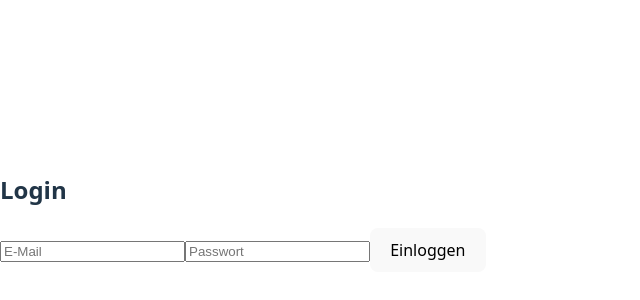
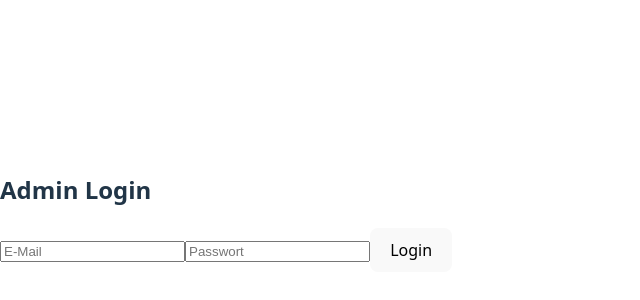
Before and after one commit to Citagroup/cita-frontend, a React (Vite) app: page /admin/login in a window 1280 px wide. Before the commit this address led to /login. Shown: the part 188-488 px from the top of the page, without its empty margins (0-640 px from the left). Built offline with nearby package versions, Linux system fonts and the light colour scheme.

Commit message:
Add admin login and dashboard

```diff
--- a/src/App.jsx
+++ b/src/App.jsx
@@ -1,89 +1,15 @@
-import React, { useState } from "react";
-import { BrowserRouter as Router, Route, Routes, Navigate } from "react-router-dom";
+import { BrowserRouter, Routes, Route } from "react-router-dom";
+import AdminLogin from "./admin/Login";
+import AdminDashboard from "./admin/Dashboard";
 
 function App() {
-  const [token, setToken] = useState(localStorage.getItem("token"));
-
   return (
-    <Router>
+    <BrowserRouter>
       <Routes>
-        <Route path="/login" element={<Login onLogin={setToken} />} />
-        <Route path="/dashboard/*" element={token ? <Dashboard /> : <Navigate to="/login" />} />
-        <Route path="*" element={<Navigate to="/login" />} />
+        <Route path="/admin/login" element={<AdminLogin />} />
+        <Route path="/admin/dashboard" element={<AdminDashboard />} />
       </Routes>
-    </Router>
-  );
-}
-
-function Login({ onLogin }) {
-  const [email, setEmail] = useState("");
-  const [password, setPassword] = useState("");
-
-  const handleLogin = async () => {
-    try {
-      const res = await fetch("https://dein-backend-url.com/api/login", {
-        method: "POST",
-        headers: { "Content-Type": "application/json" },
-        body: JSON.stringify({ email, password })
-      });
-      const data = await res.json();
-      if (data.token) {
-        localStorage.setItem("token", data.token);
-        onLogin(data.token);
-      } else {
-        alert("Login fehlgeschlagen");
-      }
-    } catch (err) {
-      alert("Serverfehler beim Login");
-    }
-  };
-
-  return (
-    <div className="flex h-screen items-center justify-center bg-gray-100">
-      <div className="bg-white p-6 rounded-xl shadow-xl w-80">
-        <h2 className="text-xl font-bold mb-4 text-center">Login</h2>
-        <input
-          type="email"
-          placeholder="E-Mail"
-          className="w-full p-2 border rounded mb-2"
-          value={email}
-          onChange={(e) => setEmail(e.target.value)}
-        />
-        <input
-          type="password"
-          placeholder="Passwort"
-          className="w-full p-2 border rounded mb-4"
-          value={password}
-          onChange={(e) => setPassword(e.target.value)}
-        />
-        <button
-          onClick={handleLogin}
-          className="w-full bg-blue-600 text-white py-2 rounded hover:bg-blue-700"
-        >
-          Einloggen
-        </button>
-      </div>
-    </div>
-  );
-}
-
-function Dashboard() {
-  return (
-    <div className="flex h-screen">
-      <aside className="w-64 bg-blue-800 text-white p-4">
-        <h2 className="text-2xl font-bold mb-4">Menü</h2>
-        <ul className="space-y-2">
-          <li><a href="/dashboard/zeiten">Zeiterfassung</a></li>
-          <li><a href="/dashboard/immobilien">Immobilien</a></li>
-          <li><a href="/dashboard/berichte">Berichte</a></li>
-          <li><a href="/dashboard/kunden">Kunden</a></li>
-        </ul>
-      </aside>
-      <main className="flex-1 p-6 bg-gray-100">
-        <h1 className="text-2xl font-semibold mb-4">Dashboard</h1>
-        <p>Willkommen! Bitte wähle einen Bereich im Menü.</p>
-      </main>
-    </div>
+    </BrowserRouter>
   );
 }
 
--- /dev/null
+++ b/src/admin/Dashboard.jsx
@@ -0,0 +1,36 @@
+import { useEffect, useState } from "react";
+
+export default function AdminDashboard() {
+  const [employees, setEmployees] = useState([]);
+
+  useEffect(() => {
+    const fetchData = async () => {
+      const token = localStorage.getItem("adminToken");
+      const res = await fetch("https://cita-intern.up.railway.app/api/employees", {
+        headers: { Authorization: `Bearer ${token}` }
+      });
+
+      if (res.ok) {
+        const data = await res.json();
+        setEmployees(data);
+      } else {
+        alert("Nicht autorisiert");
+      }
+    };
+
+    fetchData();
+  }, []);
+
+  return (
+    <div>
+      <h2>Mitarbeiterübersicht</h2>
+      <ul>
+        {employees.map(emp => (
+          <li key={emp.id}>
+            {emp.name} ({emp.email})
+          </li>
+        ))}
+      </ul>
+    </div>
+  );
+}
--- /dev/null
+++ b/src/admin/Login.jsx
@@ -0,0 +1,34 @@
+import { useState } from "react";
+
+export default function AdminLogin() {
+  const [email, setEmail] = useState("");
+  const [password, setPassword] = useState("");
+
+  const handleLogin = async (e) => {
+    e.preventDefault();
+    const res = await fetch("https://cita-intern.up.railway.app/api/admin/login", {
+      method: "POST",
+      headers: { "Content-Type": "application/json" },
+      body: JSON.stringify({ email, password }),
+    });
+
+    if (res.ok) {
+      const data = await res.json();
+      localStorage.setItem("adminToken", data.token);
+      window.location.href = "/admin/dashboard";
+    } else {
+      alert("Login fehlgeschlagen");
+    }
+  };
+
+  return (
+    <div>
+      <h2>Admin Login</h2>
+      <form onSubmit={handleLogin}>
+        <input type="email" value={email} onChange={e => setEmail(e.target.value)} placeholder="E-Mail" required />
+        <input type="password" value={password} onChange={e => setPassword(e.target.value)} placeholder="Passwort" required />
+        <button type="submit">Login</button>
+      </form>
+    </div>
+  );
+}
```
Also changed, not shown: 1 other file (tests, documents, lock files or other folders).
